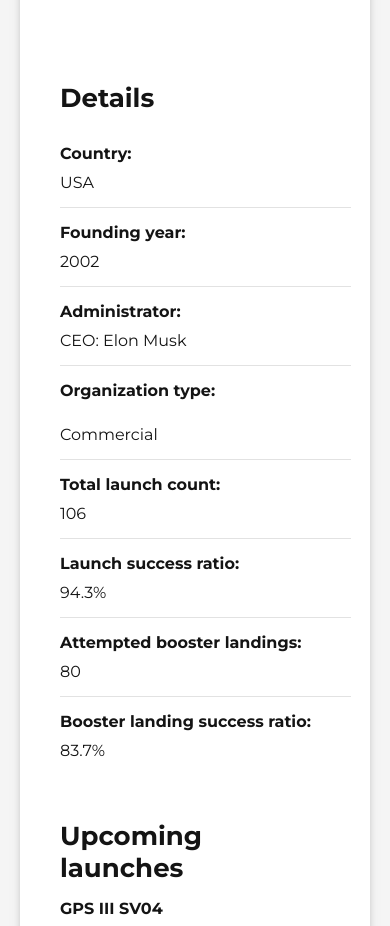
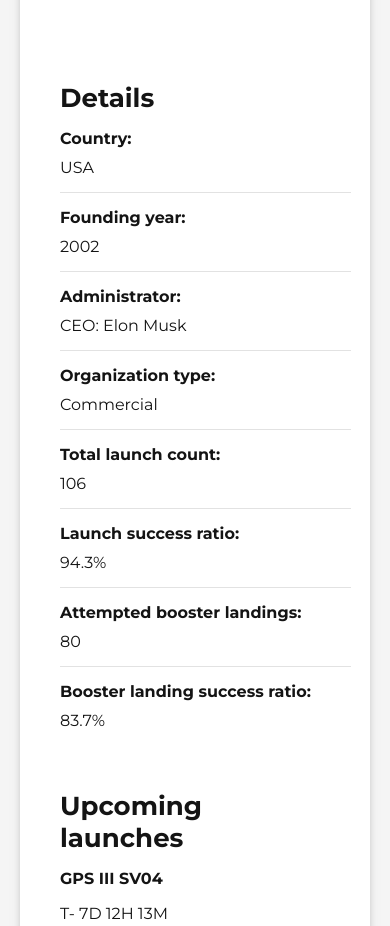
Before and after one commit to Channeas/launchinfo, a Vue app: page /agencies/123 in a window 390 px wide. Shown: the part 1123-2049 px from the top of the page. Built offline with nearby package versions, Linux system fonts and the light colour scheme.

Commit message:
fixed a bug with the padding of the details list

```diff
--- a/src/components/DetailsSection.vue
+++ b/src/components/DetailsSection.vue
@@ -82,7 +82,11 @@
         border-top: 1px solid #e2e2e2;
     }
 
-    .detailsBlock:first-of-type tr:last-of-type td {
+    .detailsBlock:first-of-type tr:first-of-type td:first-of-type {
+        padding-top: 0;
+    }
+
+    .detailsBlock:first-of-type tr:last-of-type td:last-of-type {
         padding-bottom: 15px;
     }
 }
```
